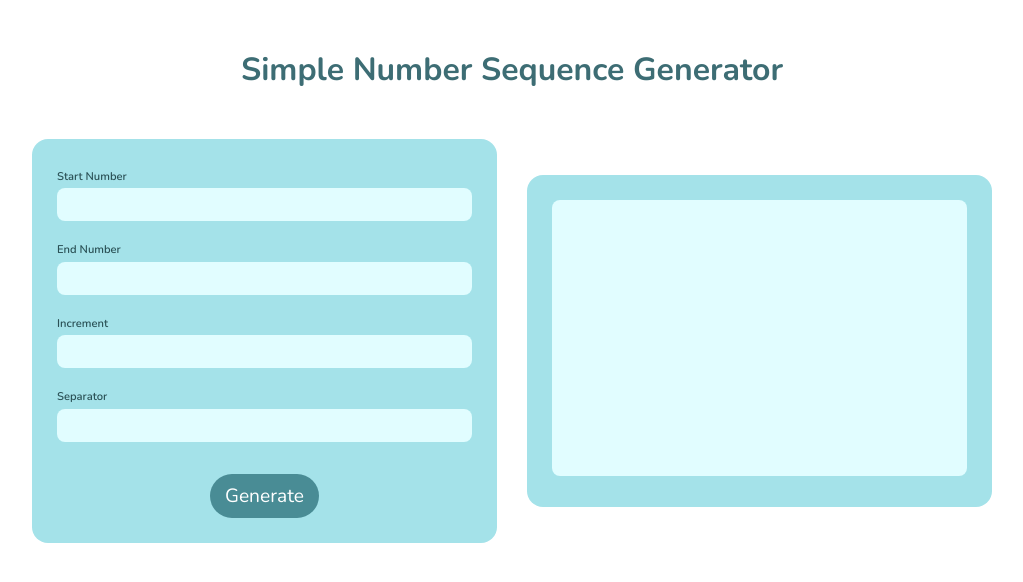
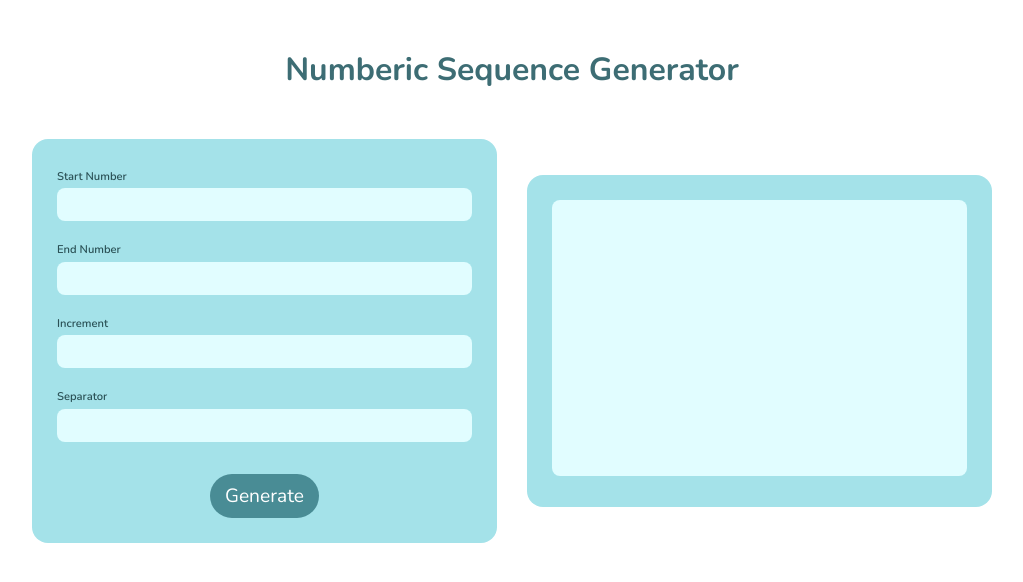
Before and after one commit to bernardoeuler/sequence-generator, a plain HTML site: page index.html in a window 1280 px wide. Shown: the whole page, without its empty margins (128-1151 px from the left). Drawn offline with nearby package versions, Linux system fonts and the light colour scheme.

Commit message:
Change page header

```diff
--- a/index.html
+++ b/index.html
@@ -7,7 +7,7 @@
     <link rel="stylesheet" href="style.css">
 </head>
 <body>
-    <h1>Simple Number Sequence Generator</h1>
+    <h1>Numberic Sequence Generator</h1>
 
     <div class="container">
         <section>
```
